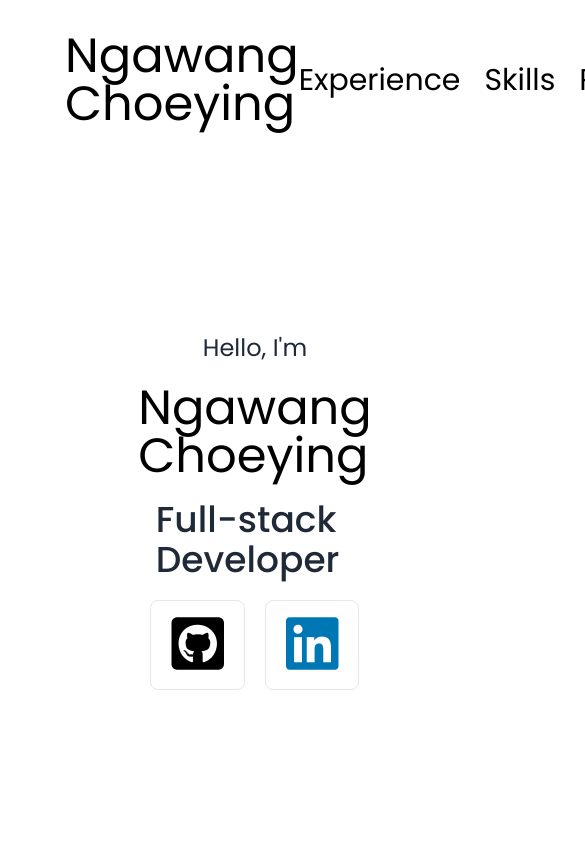
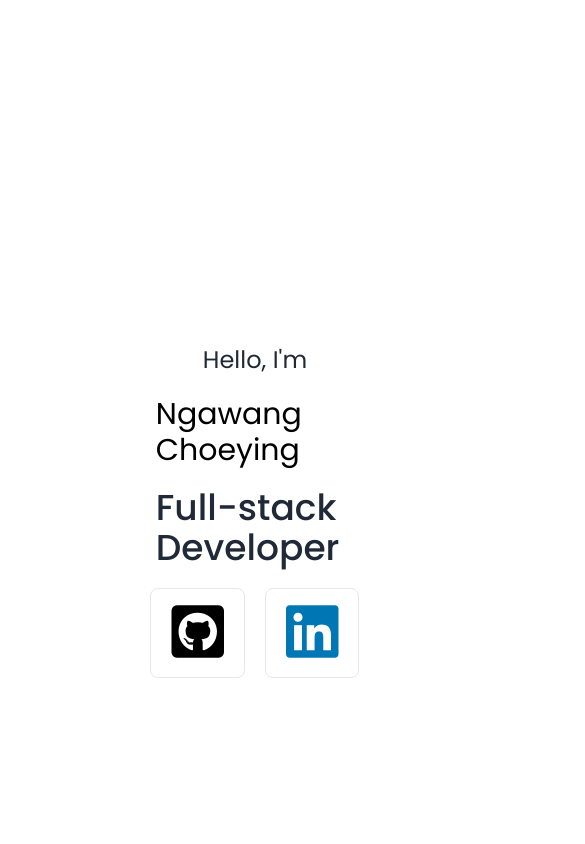
Before and after one commit to nchoeyin/portfolio, an Angular app: page / in a window 390 px wide. Shown: the top 844 px of the page, 585 px wide, since content can reach past the window. Built offline with nearby package versions, Linux system fonts and the light colour scheme; grey boxes are pictures that could not be loaded.

Commit message:
added tailwind for responsive header

```diff
--- a/src/app/components/header/header.component.ts
+++ b/src/app/components/header/header.component.ts
@@ -5,19 +5,19 @@ import { Component } from '@angular/core';
   standalone: true,
   imports: [],
   template: `
-  <section id="navbar" class="flex justify-between flex-col-1 h-40 items-center bg-white">
-    <div class="text-5xl text-black font-sm">Ngawang Choeying</div>
-    <section class="flex gap-6">
-      <div class="text-3xl text-black hover:text-gray-200">
+  <section id="navbar" class="flex justify-between h-40 items-center bg-white">
+    <div class="hidden text-3xl md:text-4xl lg:text-5xl text-black text-center font-sm">Ngawang Choeying</div>
+    <section class="hidden md:flex gap-6">
+      <div class="sm:text-xl md:text-2xl lg:text-3xl text-black hover:text-gray-200">
         <a href="#experience">Experience</a>
       </div>
-      <div class="text-3xl text-black hover:text-gray-200">
+      <div class="sm:text-xl md:text-2xl lg:text-3xl text-black hover:text-gray-200">
         <a href="#skills">Skills</a>
       </div>
-      <div class="text-3xl text-black hover:text-gray-200">
+      <div class="sm:text-xl md:text-2xl lg:text-3xl text-black hover:text-gray-200">
         <a href="#projects">Projects</a>
       </div>
-      <div class="text-3xl text-black hover:text-gray-200">
+      <div class="sm:text-xl md:text-2xl lg:text-3xl text-black hover:text-gray-200">
         <a href="#contact">Contact</a>
       </div>
     </section>
--- a/src/app/components/intro-card/intro-card.component.ts
+++ b/src/app/components/intro-card/intro-card.component.ts
@@ -12,7 +12,7 @@ import { RouterLink } from '@angular/router';
         </div>
         <div class="w-full h-full text-xl flex flex-col justify-center items-center p-5 gap-5">
             <p class="text-2xl">Hello, I'm</p>
-            <h1 class="text-5xl text-black">Ngawang Choeying</h1>
+            <h1 class="text-3xl md:text-5xl text-black">Ngawang Choeying</h1>
             <p class="text-4xl font-medium ">Full-stack Developer</p>
             <!-- <section class="flex gap-5">
                 <button class="text-black font-bold p-5 border rounded-full" onclick="window.open('./assets/resume-example.pdf')">
```
